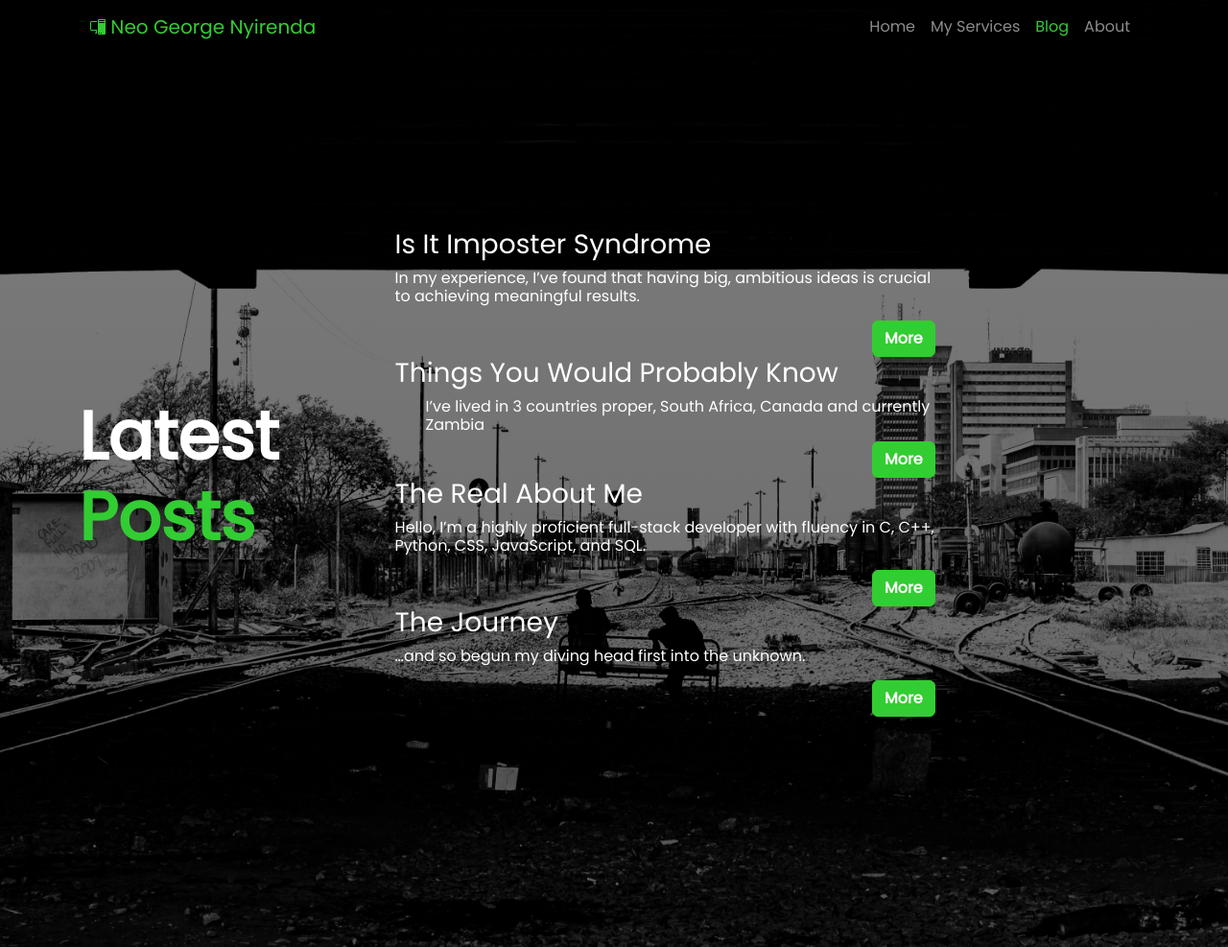
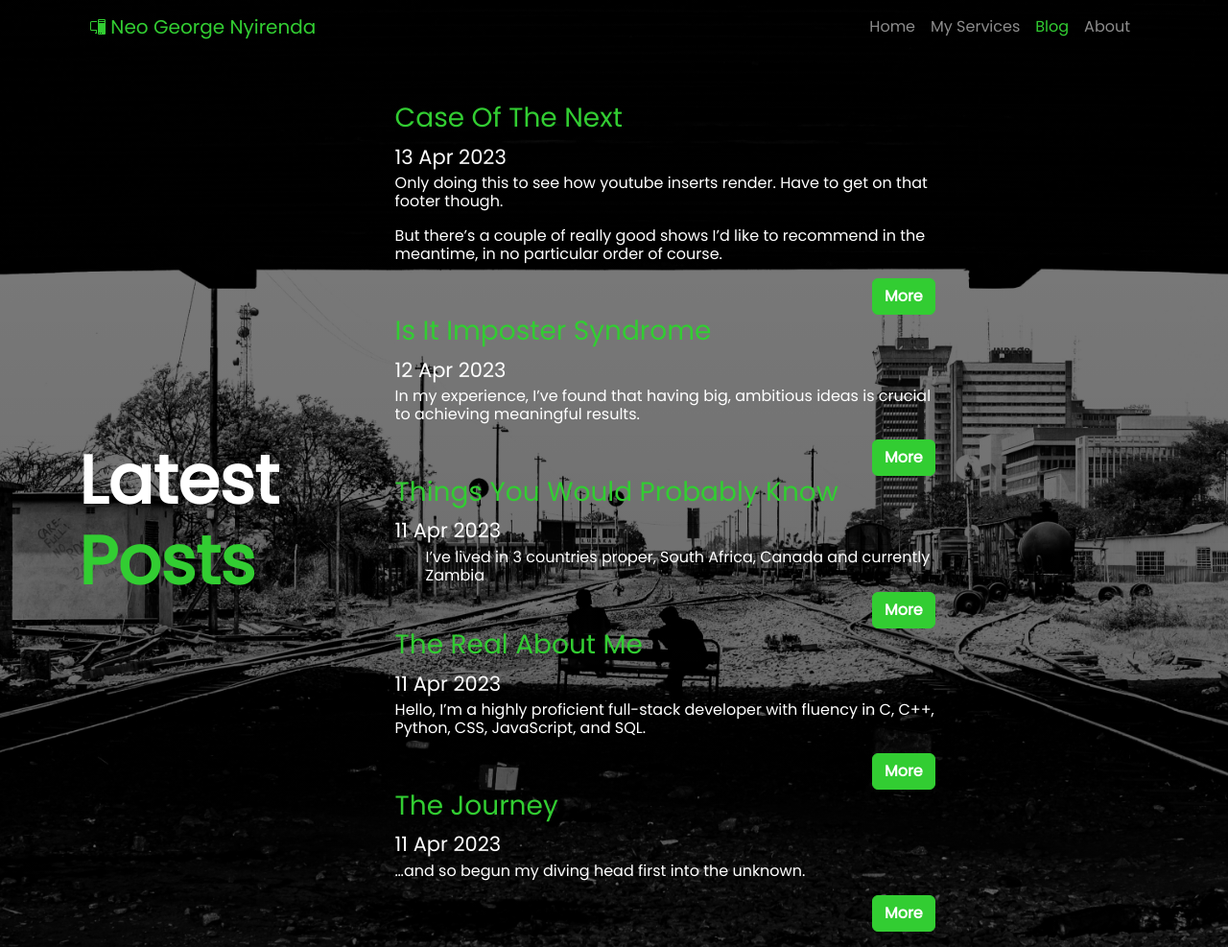
Before and after one commit to neonyirenda/neonyirenda.github.io, a Jekyll site: the page built from blog.html, in a window 1280 px wide and 987 px high. Shown: the whole window at 96% size. Built offline with Jekyll 4.4.1, drawn with Linux system fonts in a browser that asks for light colours.

Commit message:
blog update - minor changes
- blog update 13/04/2023
- minor ui tweaks.
- not happy with youtube embedding will have to look into what i can do if the link goes down
- it might bother me enough and i'll work on the presentation.
- tomorrow will have to be given to my other project so will most likely be an update about that unless something really bothers me here :)

```diff
--- a/_layouts/post.html
+++ b/_layouts/post.html
@@ -5,8 +5,8 @@ layout: default
     <div class="d-flex flex-row justify-content-between flex-wrap">
         <div class="col-md-2" style="padding-bottom: 50px">
             <h1 class="fw-bold display-3">
-                <span class="text-white">{{ page.title | split: " " | slice: 0, 3 | join: " " }}</span>
-                <span class="theme-text">{{ page.title | split: " " | slice: 3, 100 | join: " " }}</span>
+                <span class="text-white">{{ page.title | split: " " | slice: 0, 2 | join: " " }}</span>
+                <span class="theme-text">{{ page.title | split: " " | slice: 2, 4 | join: " " }}</span>
             </h1>
         </div>
         <div class="col-md-2">
--- /dev/null
+++ b/_posts/2023-04-13-case-of-the-next.md
@@ -0,0 +1,51 @@
+---
+layout: post
+author: Neo
+---
+
+Only doing this to see how youtube inserts render. Have to get on that footer though.
+
+But there's a couple of really good shows I'd like to recommend in the meantime, in no particular order of course.
+
+<!--more-->
+<ol>
+    <li>
+        Doom Patrol - I never miss a chance to recommend it
+            <iframe width="280" height="158" src="https://www.youtube.com/embed/6tTM9nbRk5A" title="YouTube video player"
+                frameborder="0"
+                allow="accelerometer; autoplay; clipboard-write; encrypted-media; gyroscope; picture-in-picture; web-share"
+                allowfullscreen></iframe>
+
+    </li>
+    <li>
+        Severance - AppleTV+ has earned every penny
+        <iframe width="280" height="158" src="https://www.youtube.com/embed/xEQP4VVuyrY" title="YouTube video player"
+            frameborder="0"
+            allow="accelerometer; autoplay; clipboard-write; encrypted-media; gyroscope; picture-in-picture; web-share"
+            allowfullscreen></iframe>
+    </li>
+    <li>
+        Harley Quinn - Cat's out the bag I watch a lot of DC stuff.
+        Except anything on CW, they doesn't exist.
+        <iframe width="280" height="158" src="https://www.youtube.com/embed/usy0VmL4KyM" title="YouTube video player"
+            frameborder="0"
+            allow="accelerometer; autoplay; clipboard-write; encrypted-media; gyroscope; picture-in-picture; web-share"
+            allowfullscreen></iframe>
+    </li>
+    <li>
+        Marternal - Only recommendation from a list of shows I don't tell people about.
+        I tend to prefer monologues to action or just talking sooooo
+        <iframe width="280" height="158" src="https://www.youtube.com/embed/bKdVe2Vs-Qc" title="YouTube video player"
+            frameborder="0"
+            allow="accelerometer; autoplay; clipboard-write; encrypted-media; gyroscope; picture-in-picture; web-share"
+            allowfullscreen></iframe>
+    </li>
+    <li>
+        Peacemaker - Haven't watched the Suicide Squad reboot, had reasons but now I have to.
+        <iframe width="280" height="158" src="https://www.youtube.com/embed/WHXq62VCaCM" title="YouTube video player"
+            frameborder="0"
+            allow="accelerometer; autoplay; clipboard-write; encrypted-media; gyroscope; picture-in-picture; web-share"
+            allowfullscreen></iframe>
+    </li>
+
+</ol>
--- a/blog.html
+++ b/blog.html
@@ -14,7 +14,7 @@ title: Blog
     <ul class="text-white list-style-none">
         {% for post in site.posts %}
         <li>
-            <h3><a class="text-white text-decoration-none" href="{{ post.url }}">{{ post.title }}</a></h3>
+            <h3><a class="theme-text text-decoration-none" href="{{ post.url }}">{{ post.title }} <br><sub class="text-white">{{ post.date | date_to_string }}</sub></a></h3>
             <h6>{{ post.excerpt }}</h6>
             <div class="d-grid justify-content-md-end">
                 <a class="btn btn-custom text-white" href="{{ post.url }}">More</a>
```
